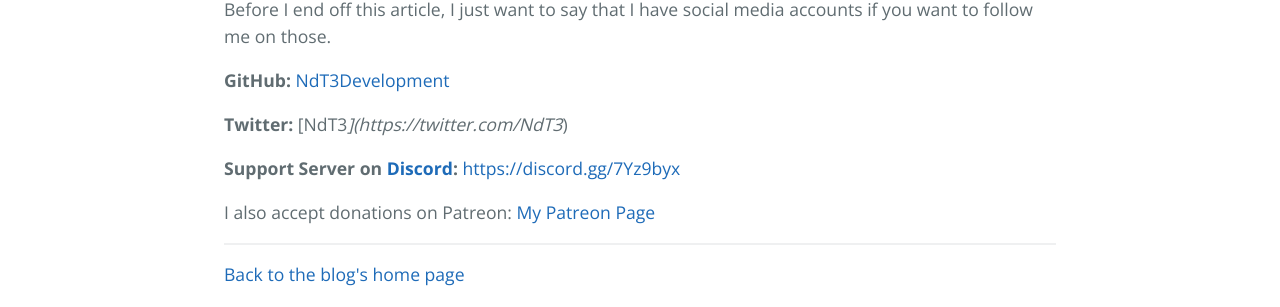
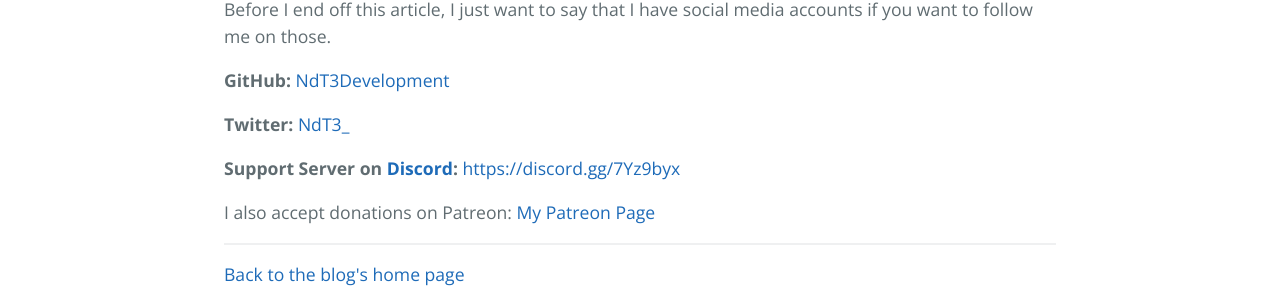
Before and after one commit to TrueWinter/blog, a Jekyll site: the page built from _posts/2017-12-02-my-software-releases.md, in a window 1280 px wide. Shown: the part 1646-1953 px from the top of the page. Built offline with Jekyll 4.4.1, drawn with Linux system fonts in a browser that asks for light colours; comment, search, counter and statistics services are not loaded.

Commit message:
Update Post “2017-12-02-my-software-releases”

```diff
--- a/_posts/2017-12-02-my-software-releases.md
+++ b/_posts/2017-12-02-my-software-releases.md
@@ -37,7 +37,7 @@
 
 **GitHub:** [NdT3Development](https://github.com/NdT3Development)
 
-**Twitter:** [NdT3_](https://twitter.com/NdT3_)
+**Twitter:** [NdT3\_](https://twitter.com/NdT3\_)
 
 **Support Server on [Discord](https://discordapp.com):** [https://discord.gg/7Yz9byx](https://discord.gg/7Yz9byx)
 
```
